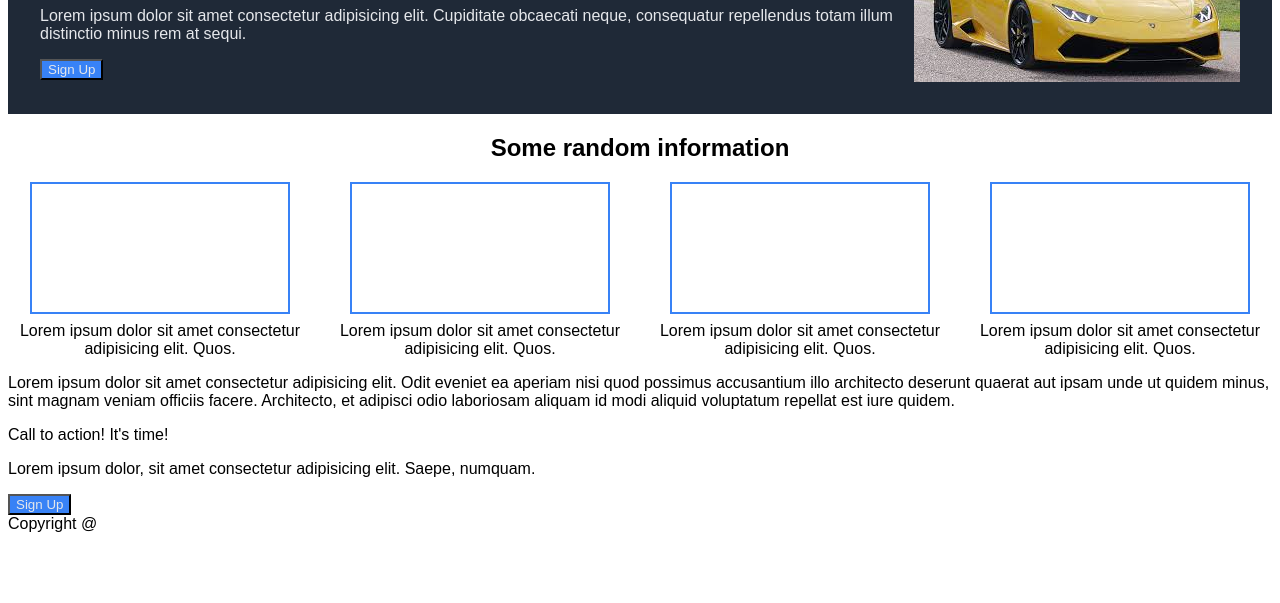
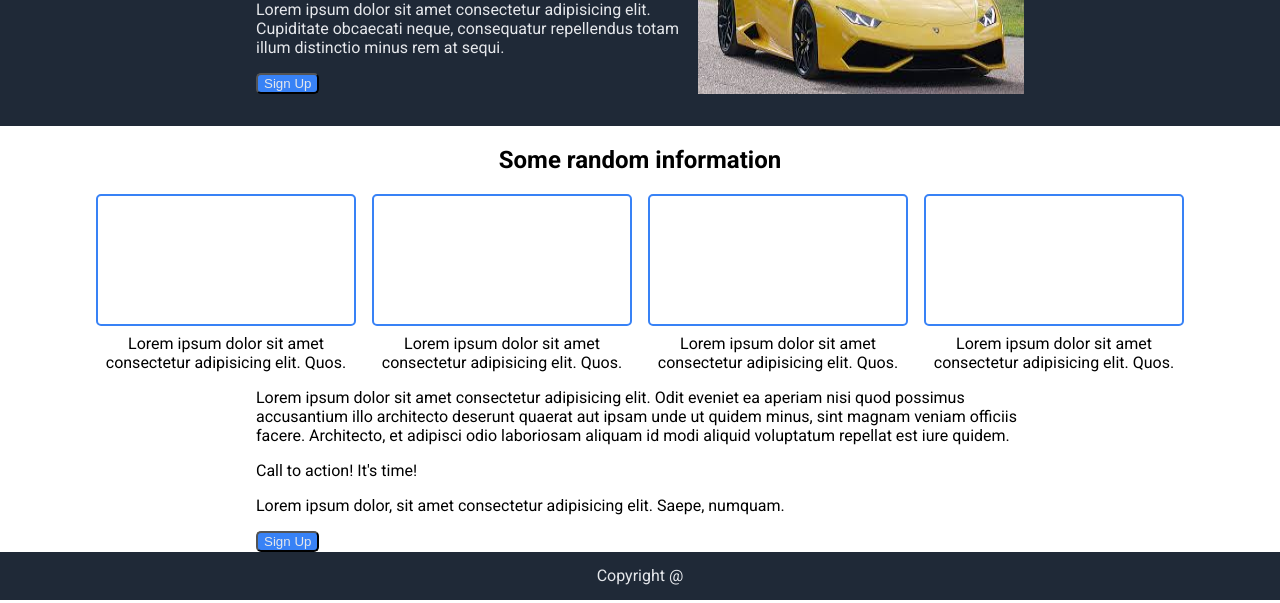
Before and after one commit to AqifAhmed/odin-foundation-landing-page, a plain HTML site: page index.html in a window 1280 px wide. Shown: the part 197-800 px from the top of the page. Drawn offline with Linux system fonts and the light colour scheme.

Commit message:
Something

```diff
--- a/style.css
+++ b/style.css
@@ -1,5 +1,8 @@
+@import url('https://fonts.googleapis.com/css2?family=Roboto:ital,wght@0,100..900;1,100..900&display=swap');
+
 body{
-    font-family: sans-serif;
+    font-family: Roboto;
+    margin: 0;
 }
 
 .header{
@@ -38,7 +41,8 @@ ul{
 button{
     background-color: #3882F6;
     color: #E5E7EB;
-
+    border-radius: 5px;
+    font-weight: ;
 
 }
 
@@ -60,6 +64,7 @@ button{
     border: 2px solid #3882F6;
     width: 256px;
     height: 128px;
+    border-radius: 5px;
 
 }
 .sub-box{
@@ -70,3 +75,18 @@ button{
     justify-content: center;
     text-align: center;
 }
+
+.header,.sec-1,.sec-2,.sec-3,.sec-4,footer{
+    padding-left: 256px;
+    padding-right: 256px;
+}
+
+footer{
+    height: 48px;
+    margin-top: auto;
+    background-color: #1F2937;
+    color: #E5E7EB;
+    display: flex;
+    align-items: center;
+    justify-content: center;
+}
```
